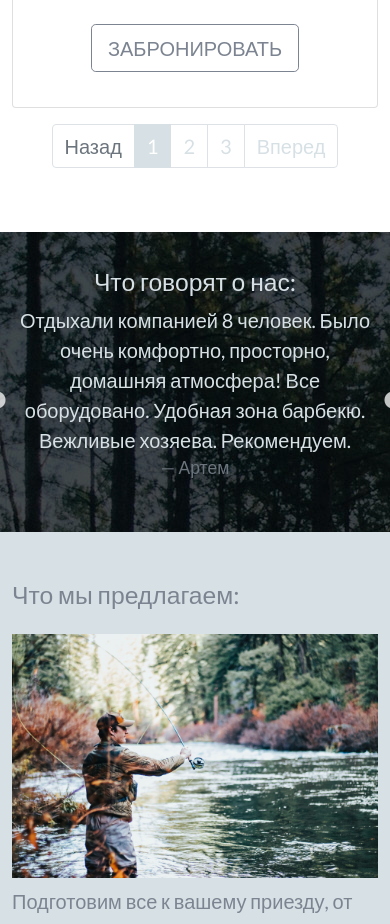
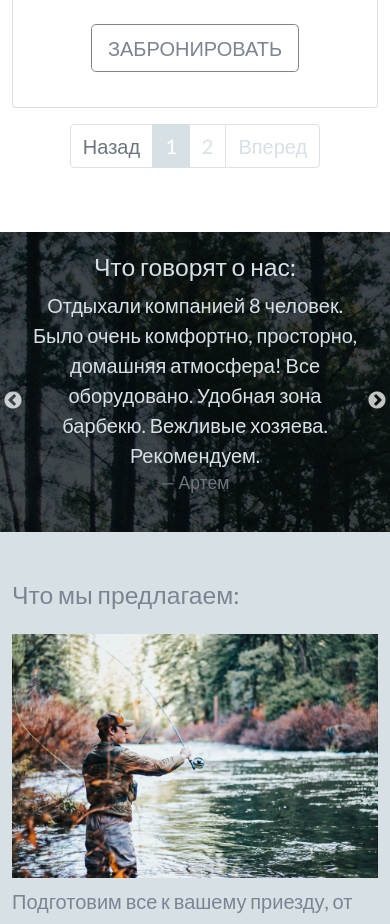
Before and after one commit to JaneMoroz/Skazka, a plain HTML site: page index.html in a window 390 px wide. Shown: the part 6800-7724 px from the top of the page. Drawn offline with nearby package versions, Linux system fonts and the light colour scheme.

Commit message:
Fixed Overflow on Small Screens

```diff
--- a/index.html
+++ b/index.html
@@ -607,7 +607,7 @@
             <li class="page-item">
               <a href="#" class="page-link">2</a>
             </li>
-            <li class="page-item">
+            <li class="page-item d-sm-block d-none">
               <a href="#" class="page-link">3</a>
             </li>
             <li class="page-item">
@@ -623,7 +623,7 @@
       <div class="dark-overlay">
         <div class="container d-flex flex-column h-100 justify-content-center">
           <h2 class="mb-2">Что говорят о нас:</h2>
-          <div class="row text-center">
+          <div class="row text-center px-3">
             <div class="col">
               <div class="slider">
                 <div>
--- a/scss/style.scss
+++ b/scss/style.scss
@@ -3,6 +3,7 @@ $color-text: #d7e1e5;
 body {
   font-family: "Lato", sans-serif;
   margin-top: 60px;
+  overflow-x: hidden;
 }
 
 //////////////////////////////////////////////////////////////////////
```
Also changed, not shown: css/style.css.
